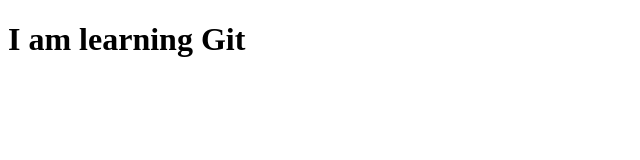
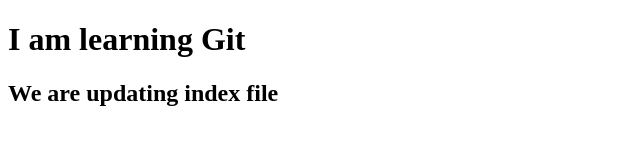
Before and after one commit to Ebra-heem/CBI-12, a plain HTML site: page index.html in a window 1280 px wide. Shown: the whole page, without its empty margins (0-640 px from the left). Drawn offline with Linux system fonts and the light colour scheme.

Commit message:
h2 added in index file

```diff
--- a/index.html
+++ b/index.html
@@ -7,5 +7,6 @@
 </head>
 <body>
     <h1>I am learning Git</h1>
+    <h2> We are updating index file</h2>
 </body>
 </html>
```
